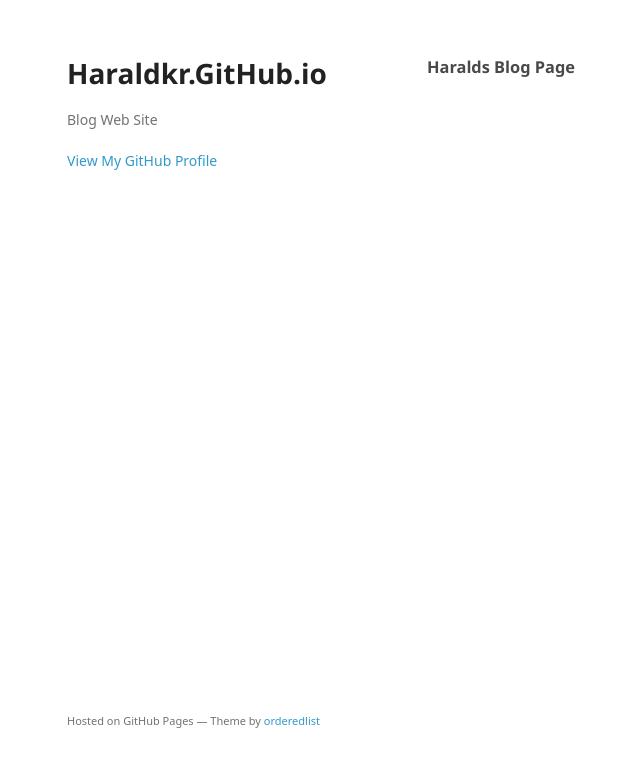
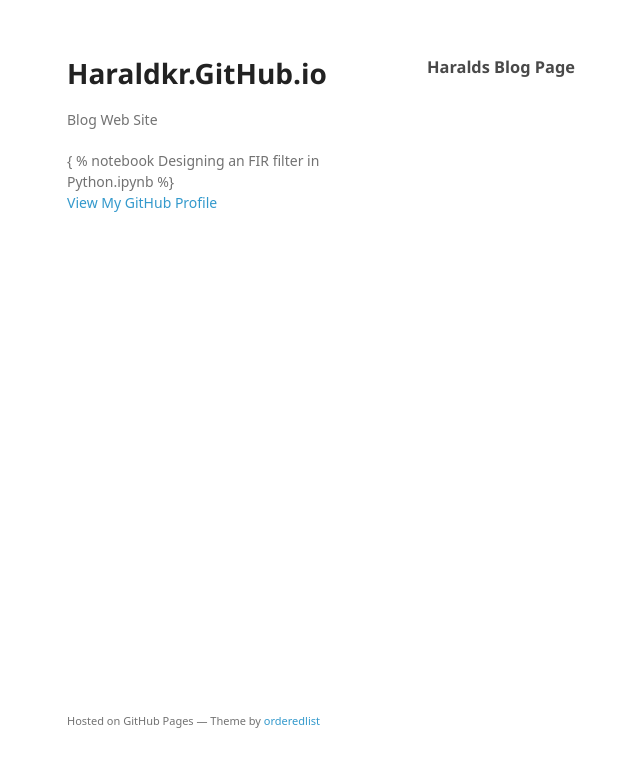
Before and after one commit to HaraldKr/HaraldKr.github.io, a plain HTML site: page index.html in a window 1280 px wide. Shown: the whole page, without its empty margins (143-783 px from the left). Drawn offline with Linux system fonts and the light colour scheme; a web font is replaced by a local one.

Commit message:
Update index.html

```diff
--- a/index.html
+++ b/index.html
@@ -17,7 +17,7 @@
       <header>
         <h1>Haraldkr.GitHub.io</h1>
         <p>Blog Web Site</p>
-
+{ % notebook Designing an FIR filter in Python.ipynb %}
 
         <p class="view"><a href="https://github.com/HaraldKr">View My GitHub Profile</a></p>
 
```
